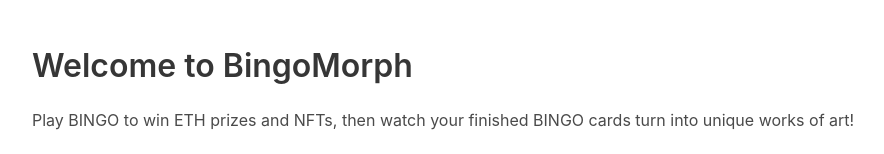
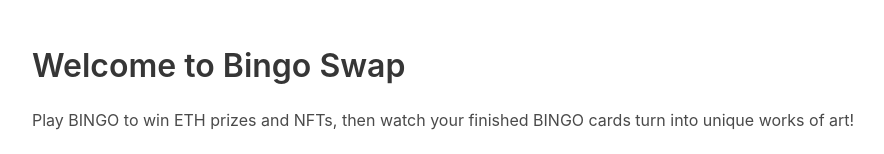
Before and after one commit to sarasioux/bingo-app, a Vue app: page / in a window 1280 px wide. Shown: the top 154 px of the page, without its empty margins (16-900 px from the left). Built offline with nearby package versions, Linux system fonts and the light colour scheme.

Commit message:
Bingo Swap

```diff
--- a/src/App.vue
+++ b/src/App.vue
@@ -17,7 +17,7 @@
                     <h3 class="title is-4 has-text-primary" v-if="timeUntilNextDraw < 0">Pending</h3>
                 </div>
                 <div class="column has-text-centered">
-                    <h1 class="title is-1 playfair">Bingo Morph</h1>
+                    <h1 class="title is-1 playfair">Bingo Swap</h1>
                 </div>
                 <div class="column is-2 has-text-centered">
                     <h4 class="subtitle is-4 playfair">Cards Sold</h4>
--- a/src/components/Card.vue
+++ b/src/components/Card.vue
@@ -1,5 +1,5 @@
 <template>
-    <div class="box" :class="{'has-background-primary':isWinner}">
+    <div class="box" :class="{'has-background-warning':isWinner}">
         <h2 class="title is-4 playfair">Card #{{id}}</h2>
         <figure class="image is-square" v-if="image">
             <img :src="image">
--- a/src/components/Welcome.vue
+++ b/src/components/Welcome.vue
@@ -2,7 +2,7 @@
     <div class="section">
         <div class="columns">
             <div class="column">
-                <h1 class="title">Welcome to BingoMorph</h1>
+                <h1 class="title">Welcome to Bingo Swap</h1>
                 <p>Play BINGO to win ETH prizes and NFTs, then watch your finished BINGO cards turn into unique works of art!</p>
                 <br />
                 <a @click="connectWeb3" class="button is-primary">Connect to Play</a>
```
